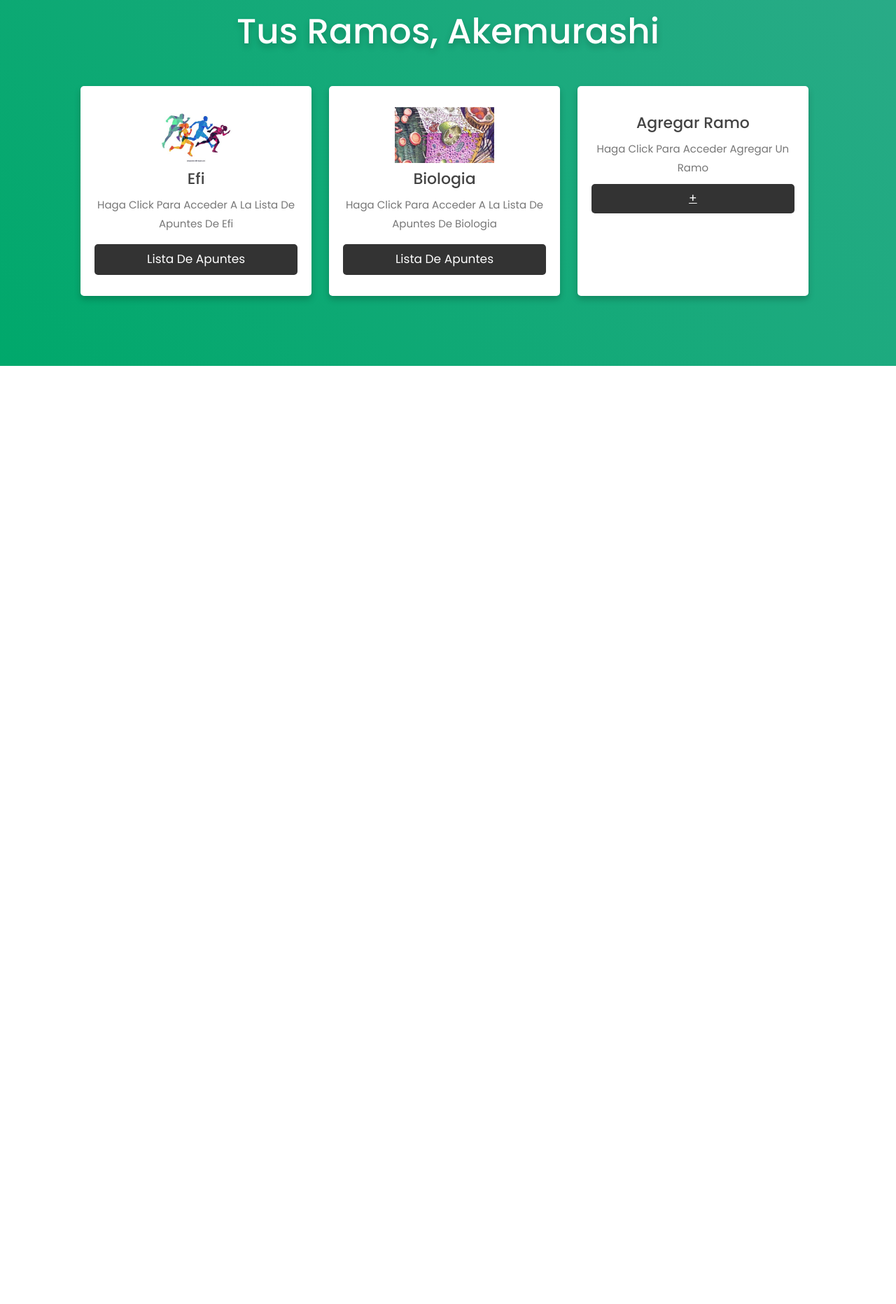
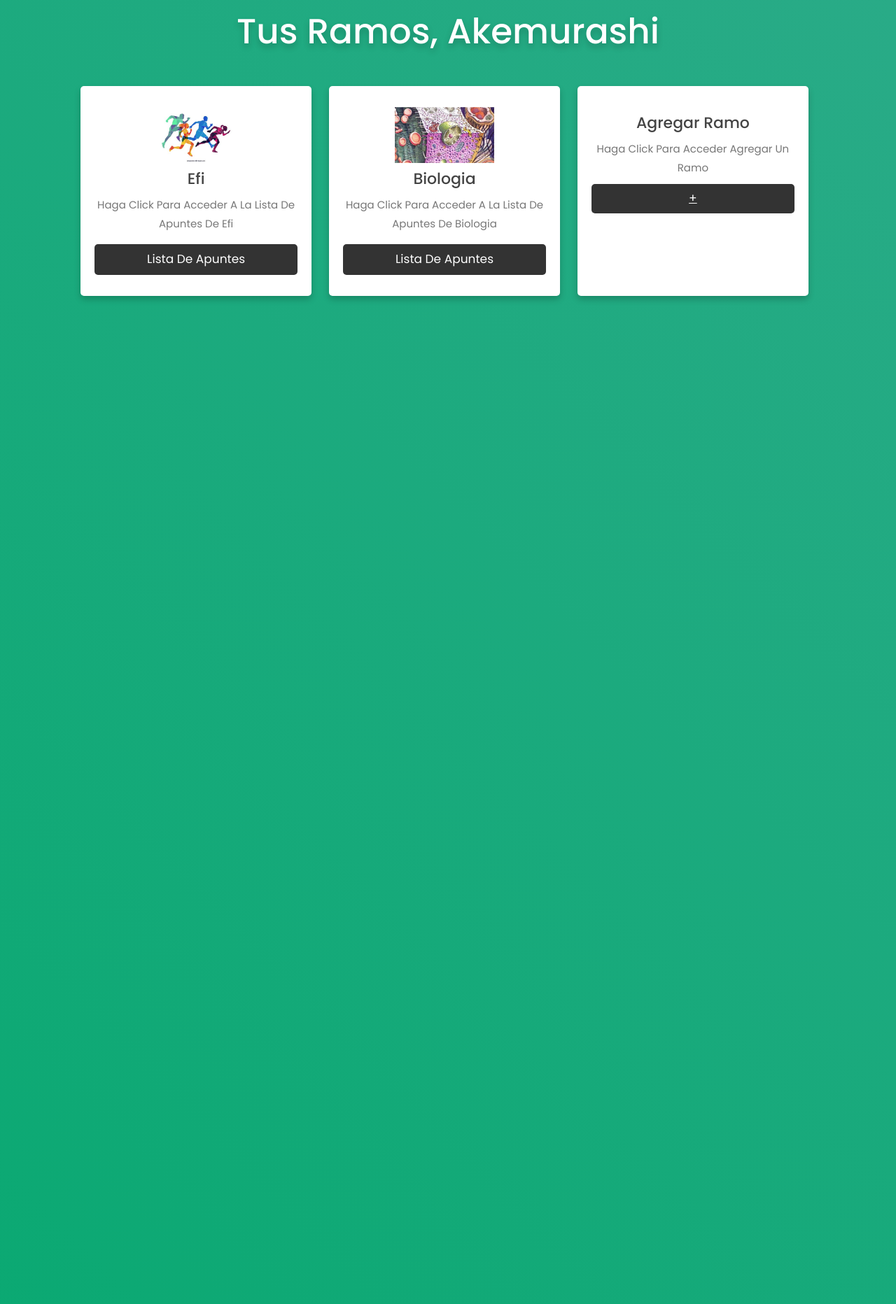
Before and after one commit to akemurashi/EducaProject, a Django app: page /ramos/ in a window 1280 px wide. Shown: the part 56-1920 px from the top of the page at 70% size. Run offline with Django 3.2, Linux system fonts and the light colour scheme; a user stored in the database is signed in; data comes from the database, SQL or seed files in the repository; both versions use the stored data as it was after the commit.

Commit message:
correccion de error css/html

```diff
--- a/main/static/css/creacion ramos.css
+++ b/main/static/css/creacion ramos.css
@@ -13,7 +13,7 @@
 .container{
     background:linear-gradient(45deg, #00A86B,#29AB87 );
     padding: 15pX 9%;
-    padding-bottom: 100px;
+    padding-bottom: 100vmax;
     max-width: -webkit-fill-available;
 }
 .container .heading{
@@ -66,7 +66,6 @@
     font-size: 10px;
     color: #fff;
     display: block;
-
     margin: auto;
 
 }
--- a/main/static/css/ramos_css.css
+++ b/main/static/css/ramos_css.css
@@ -19,7 +19,7 @@ overflow-x: hidden;
 .container{
     background:linear-gradient(45deg, #00A86B,#29AB87 );
     padding:15px 9%;
-    padding-bottom: 100px;
+    padding-bottom: 100vmax;
     max-width: -webkit-fill-available;
 }
 
```
Also changed, not shown: db.sqlite3.
